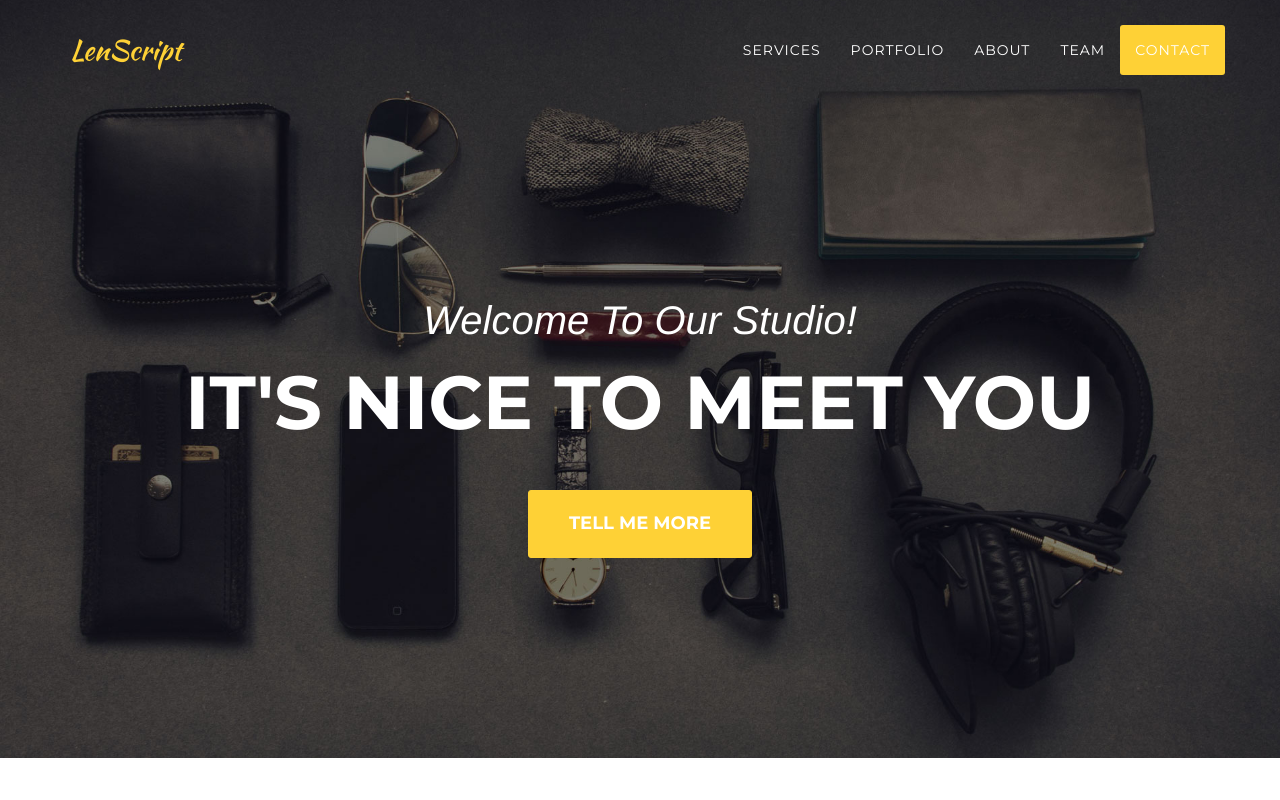
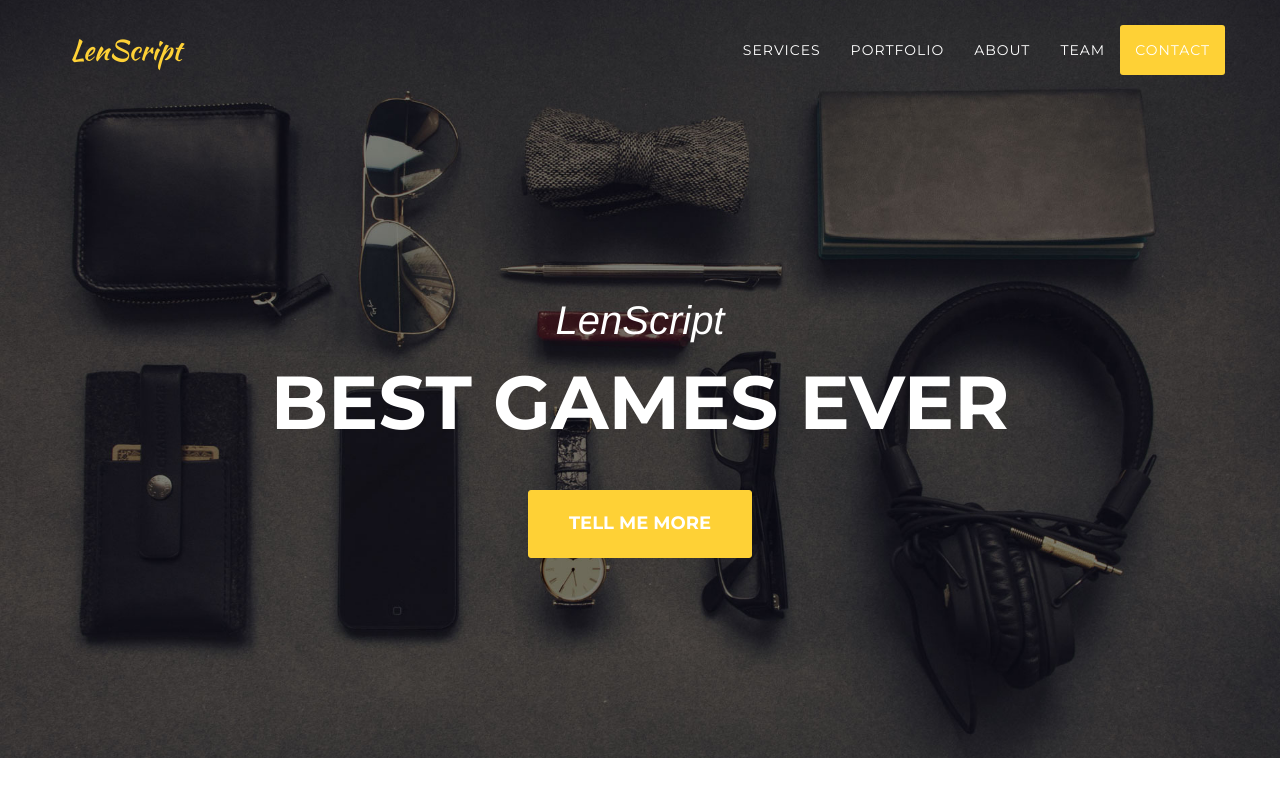
Before and after one commit to LenScript/lenscript.github.io, a website: page index.html in a window 1280 px wide. Shown: the top 800 px of the page. Drawn offline with nearby package versions, Linux system fonts and the light colour scheme; a web font is replaced by a local one.

Commit message:
update index

```diff
--- a/index.html
+++ b/index.html
@@ -78,8 +78,8 @@
     <header>
         <div class="container">
             <div class="intro-text">
-                <div class="intro-lead-in">Welcome To Our Studio!</div>
-                <div class="intro-heading">It's Nice To Meet You</div>
+                <div class="intro-lead-in">LenScript</div>
+                <div class="intro-heading">Best Games Ever</div>
                 <a href="#services" class="page-scroll btn btn-xl">Tell Me More</a>
             </div>
         </div>
```
